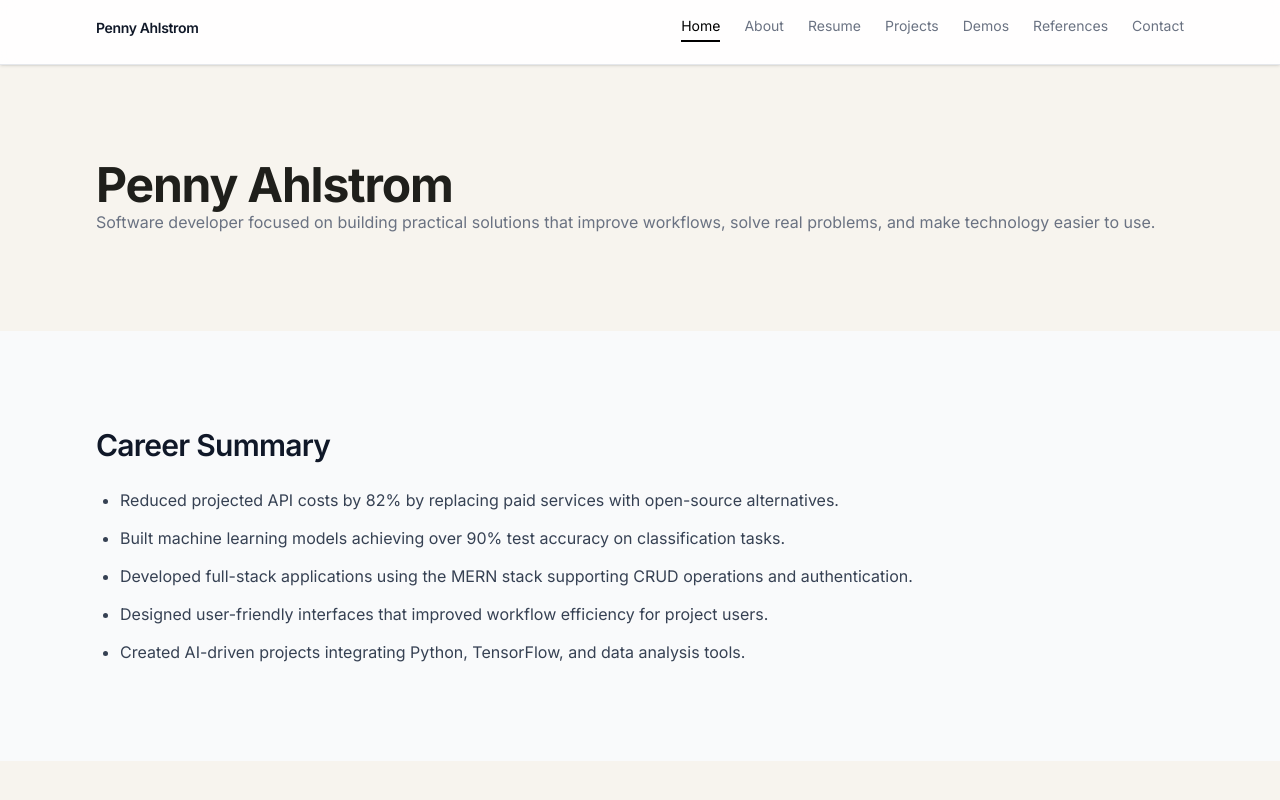
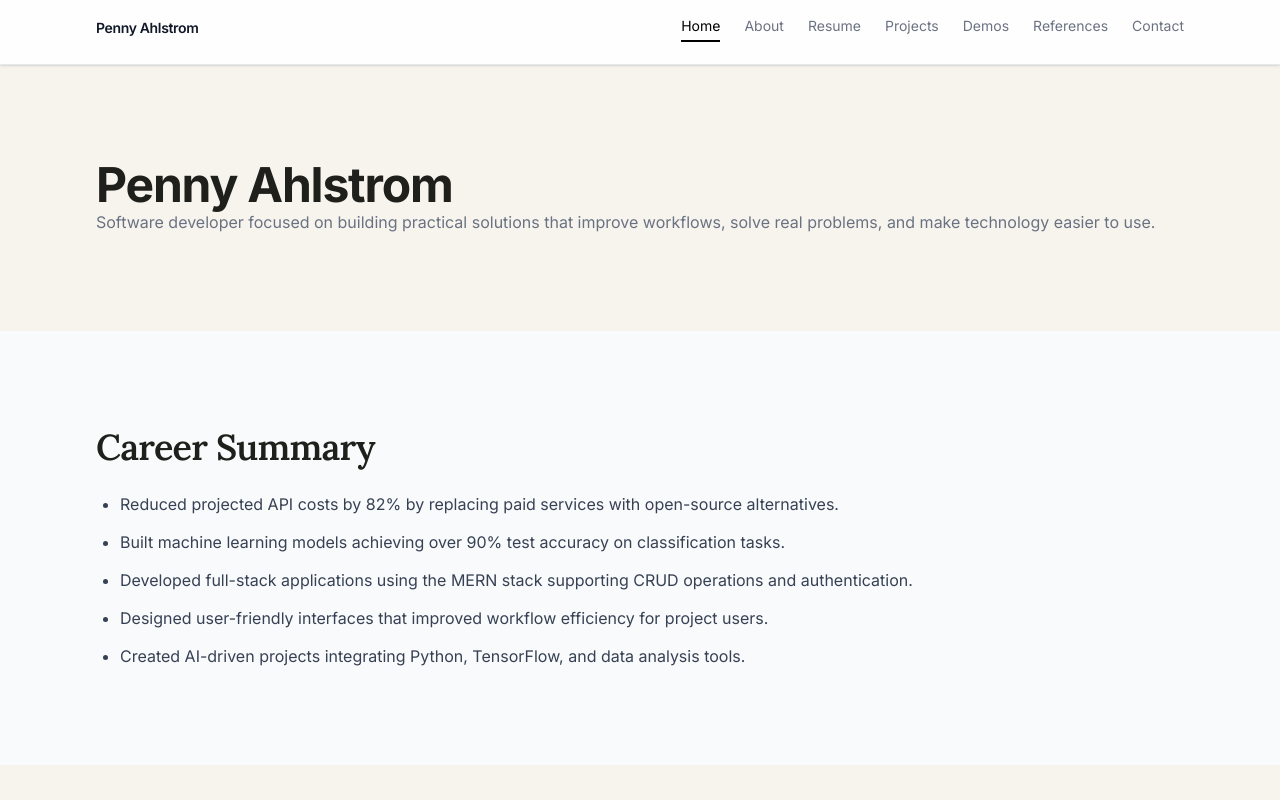
Before and after one commit to PennyAhlstrom/my-portfolio, a Next.js app: page / in a window 1280 px wide. Shown: the top 800 px of the page. Built offline with nearby package versions, Linux system fonts and the light colour scheme.

Commit message:
Add serif typography and theme colors to section header

```diff
--- a/components/ui/SectionHeader.tsx
+++ b/components/ui/SectionHeader.tsx
@@ -1,25 +1,29 @@
 type SectionHeadingProps = {
   children: React.ReactNode;
   variant?: "light" | "dark" | "muted"; // current options for variants - can be expanded
+  className?: string;
 };
 
 export default function SectionHeading({
   children,
   variant = "dark", // Dark is default if no variant is specified
+  className = "",
 }: SectionHeadingProps) {
 
   // Explicitly define each variant to keep the code scalable
   const variants = {
     light: "text-white",
-    dark: "text-gray-900",
-    muted: "text-gray-500",
+    dark: "text-foreground",
+    muted: "text-muted",
   };
 
   const color = variants[variant];
 
   return (
     // Responsive size
-    <h2 className={`text-2xl md:text-3xl font-semibold tracking-tight ${color}`}>
+    <h2
+      className={`font-serif text-3xl md:text-4xl font-semibold tracking-[-0.02em] mb-6 ${color} ${className}`}
+    >
       {children}
     </h2>
   );
```
